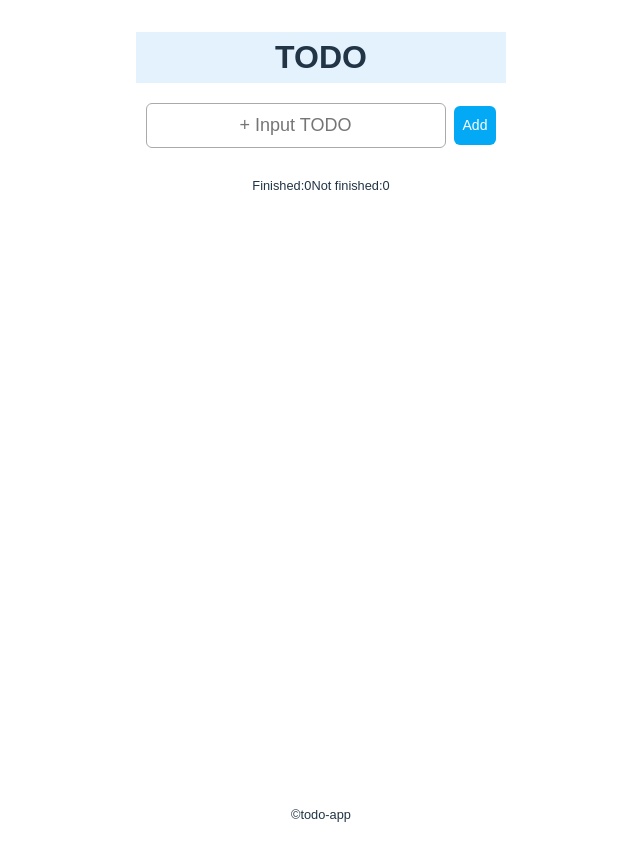
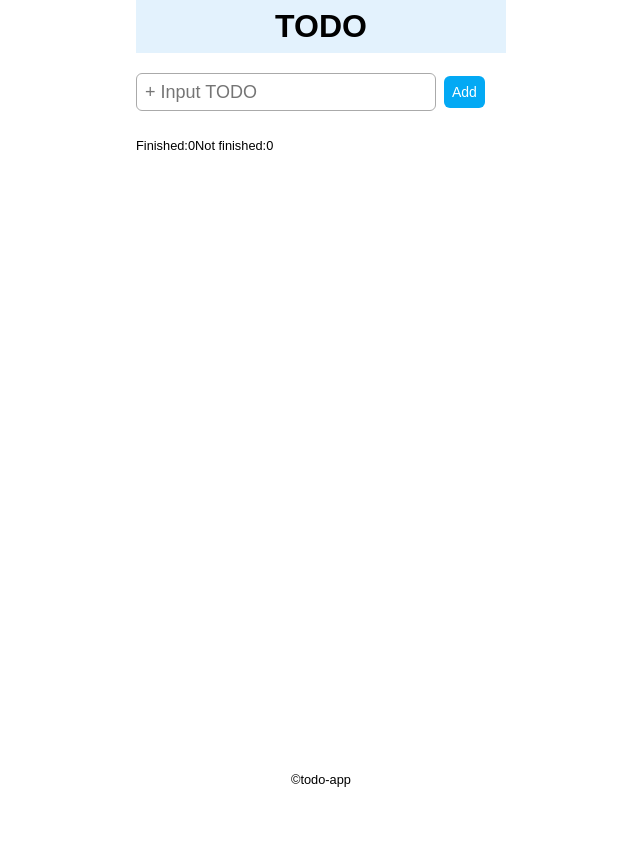
Before and after one commit to calktee/vuejs-tutorial, a Vue app in the folder todo-app/: page / in a window 1280 px wide. Shown: the top 860 px of the page, without its empty margins (319-959 px from the left). After the commit the page ends 800 px from the top, so only its background shows below. Built offline with nearby package versions, Linux system fonts and the light colour scheme.

Commit message:
update: Changed style

```diff
--- a/todo-app/src/App.vue
+++ b/todo-app/src/App.vue
@@ -21,7 +21,7 @@ import MainTodo from './components/MainTodo.vue';
   align-items: center;
   min-height: 100vh;
   width: 370px;
-  margin: 0px;
+  margin: 0px auto;
   font-family: sans-serif;
 }
 
--- a/todo-app/src/main.js
+++ b/todo-app/src/main.js
@@ -1,5 +1,4 @@
 import { createApp } from 'vue'
-import './style.css'
 import App from './App.vue'
 
 createApp(App).mount('#app')
```
